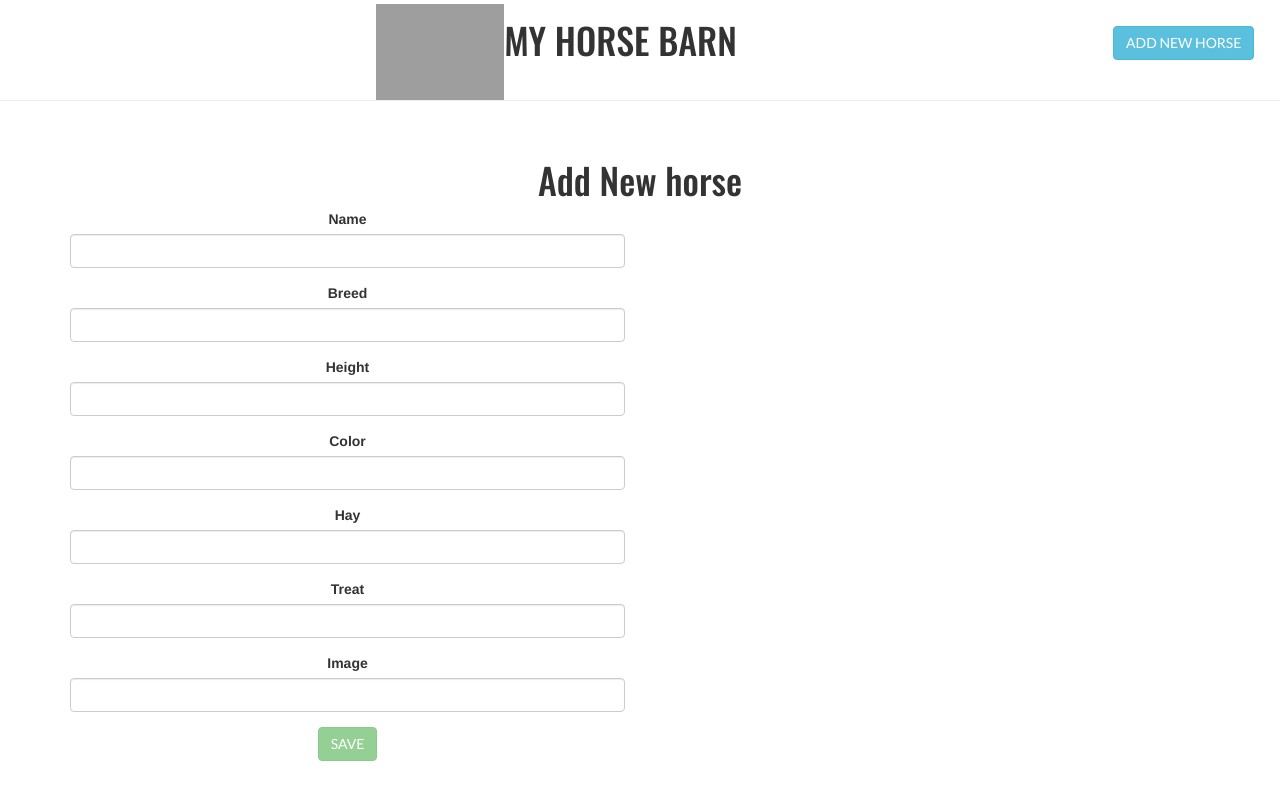
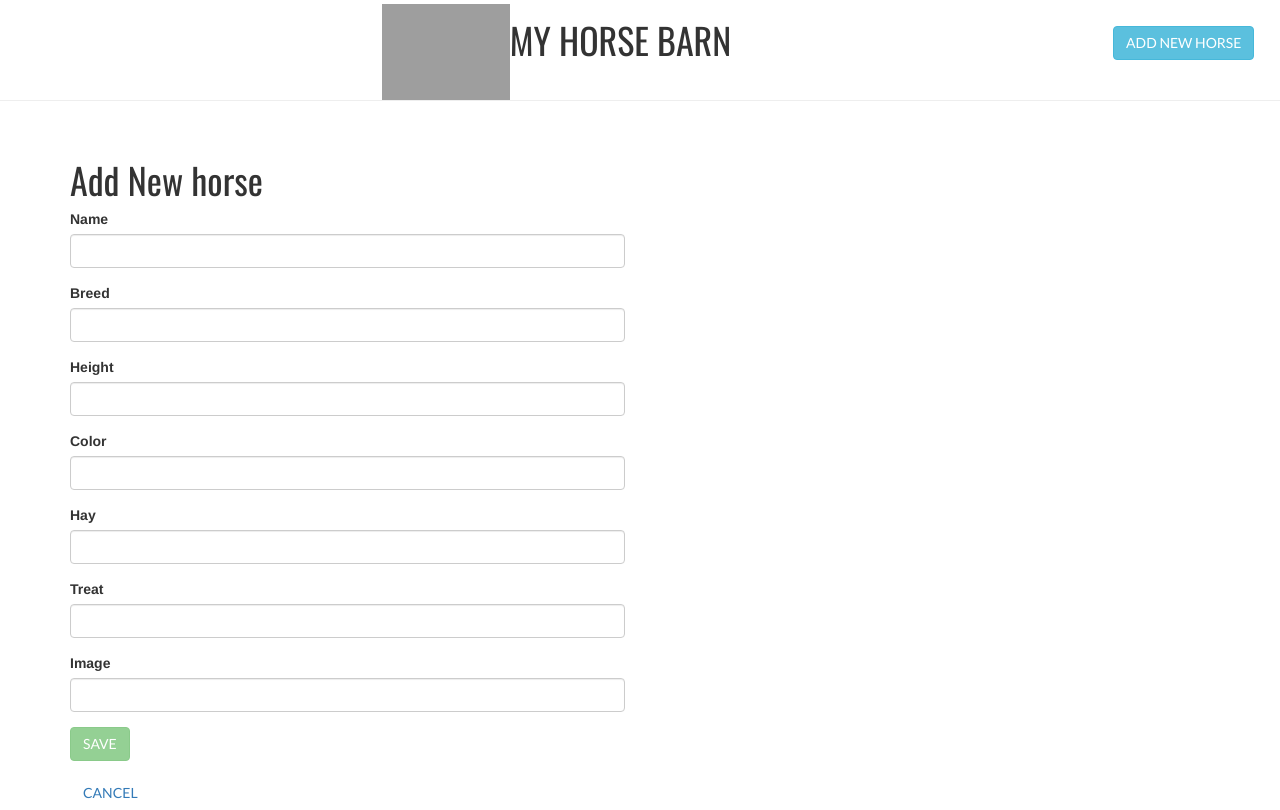
Before and after one commit to bsparkley/my-horse-barn-2, an Angular app: page /horse-create in a window 1280 px wide. Built offline with nearby package versions, Linux system fonts and the light colour scheme; grey boxes are pictures that could not be loaded.

Commit message:
added go back function, updated forms

```diff
--- a/package.json
+++ b/package.json
@@ -4,7 +4,7 @@
   "license": "MIT",
   "scripts": {
     "ng": "ng",
-    "start": "ng serve && node ./bin/www",
+    "start": "ng build && node ./bin/www",
     "build": "ng build",
     "test": "ng test",
     "lint": "ng lint",
--- a/src/app/app.component.css
+++ b/src/app/app.component.css
@@ -35,4 +35,5 @@
   header img {
     width: 10%;
   }
+
 }
--- a/src/app/horse-create/horse-create.component.css
+++ b/src/app/horse-create/horse-create.component.css
@@ -0,0 +1,7 @@
+.container {
+    text-align: left;
+}
+
+h1 {
+    font-weight: normal;
+}
--- a/src/app/horse-create/horse-create.component.html
+++ b/src/app/horse-create/horse-create.component.html
@@ -35,6 +35,7 @@
           <button type="submit" class="btn btn-success" [disabled]="!horseForm.form.valid">SAVE</button>
         </div>
       </form>
+      <button class="btn btn-link" (click)="goBack()">CANCEL</button>
     </div>
   </div>
 </div>
--- a/src/app/horse-create/horse-create.component.ts
+++ b/src/app/horse-create/horse-create.component.ts
@@ -2,6 +2,7 @@ import { Component, OnInit, ViewEncapsulation } from '@angular/core';
 import { FormsModule, ReactiveFormsModule } from '@angular/forms';
 import { ActivatedRoute, Router } from '@angular/router';
 import { HttpClient } from '@angular/common/http';
+import { Location } from '@angular/common';
 
 @Component({
   selector: 'app-horse-create',
@@ -13,20 +14,25 @@ export class HorseCreateComponent implements OnInit {
 
   horse = {};
 
-  constructor(private router: Router, private route: ActivatedRoute, private http: HttpClient) { }
+  constructor(private router: Router, private route: ActivatedRoute, private http: HttpClient, private location: Location) { }
 
   ngOnInit() {
   }
 
+
   saveHorse() {
     this.http.post('/horse', this.horse)
       .subscribe(res => {
-          let id = res['_id'];
-          this.router.navigate(['/horses']);
-        }, (err) => {
-          console.log(err);
-        }
+        let id = res['_id'];
+        this.goBack();
+      }, (err) => {
+        console.log(err);
+      }
       );
   }
 
+  goBack(): void {
+    this.location.back();
+  }
+
 }
--- a/src/app/horse-edit/horse-edit.component.html
+++ b/src/app/horse-edit/horse-edit.component.html
@@ -35,6 +35,7 @@
           <button type="submit" class="btn btn-success" [disabled]="!horseForm.form.valid">UPDATE</button>
         </div>
       </form>
+      <button class="btn btn-link" (click)="goBack()">CANCEL</button>
     </div>
   </div>
 </div>
--- a/src/app/horse-edit/horse-edit.component.ts
+++ b/src/app/horse-edit/horse-edit.component.ts
@@ -1,6 +1,7 @@
 import { Component, OnInit, ViewEncapsulation } from '@angular/core';
 import { ActivatedRoute, Router } from '@angular/router';
 import { HttpClient } from '@angular/common/http';
+import { Location } from '@angular/common';
 
 @Component({
   selector: 'app-horse-edit',
@@ -12,7 +13,7 @@ export class HorseEditComponent implements OnInit {
 
   horse = {};
 
-  constructor(private http: HttpClient, private router: Router, private route: ActivatedRoute) { }
+  constructor(private http: HttpClient, private router: Router, private route: ActivatedRoute, private location: Location) { }
 
   ngOnInit() {
     this.getHorse(this.route.snapshot.params['id']);
@@ -24,15 +25,19 @@ export class HorseEditComponent implements OnInit {
     });
   }
 
-  updateHorse(id, data) {
+  updateHorse(id, horse) {
     this.http.put('/horse/'+ id, this.horse)
       .subscribe(res => {
           let id = res['_id'];
-          this.router.navigate(['/horses']);
+          this.goBack();
         }, (err) => {
           console.log(err);
         }
       );
   }
 
+  goBack(): void {
+    this.location.back();
+  }
+
 }
```
